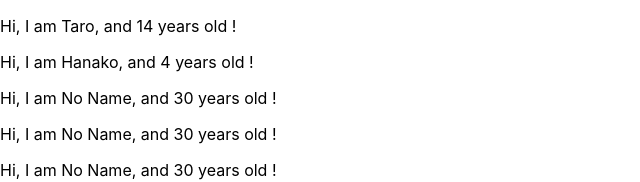
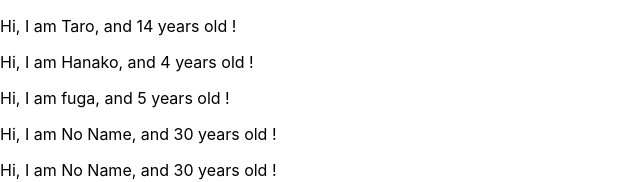
Before and after one commit to TakuroSugahara/plactice-react, a React (Create React App) app: page / in a window 1280 px wide. Shown: the top 182 px of the page, without its empty margins (0-640 px from the left). Built offline with nearby package versions, Linux system fonts and the light colour scheme.

Commit message:
feat: learn prop types

```diff
--- a/src/App.js
+++ b/src/App.js
@@ -1,4 +1,5 @@
 import React from 'react';
+import PropTypes from 'prop-types';
 
 const App = () => {
   const profiles = [
@@ -10,7 +11,7 @@ const App = () => {
       name: 'Hanako',
       age: 4,
     },
-    {},
+    {name: 'fuga', age: 5},
     {},
     {},
     {},
@@ -31,6 +32,11 @@ const User = props => {
   );
 };
 
+User.propTypes = {
+  name: PropTypes.string,
+  age: PropTypes.number.isRequired,
+};
+
 User.defaultProps = {
   name: 'No Name',
   age: 30,
```
